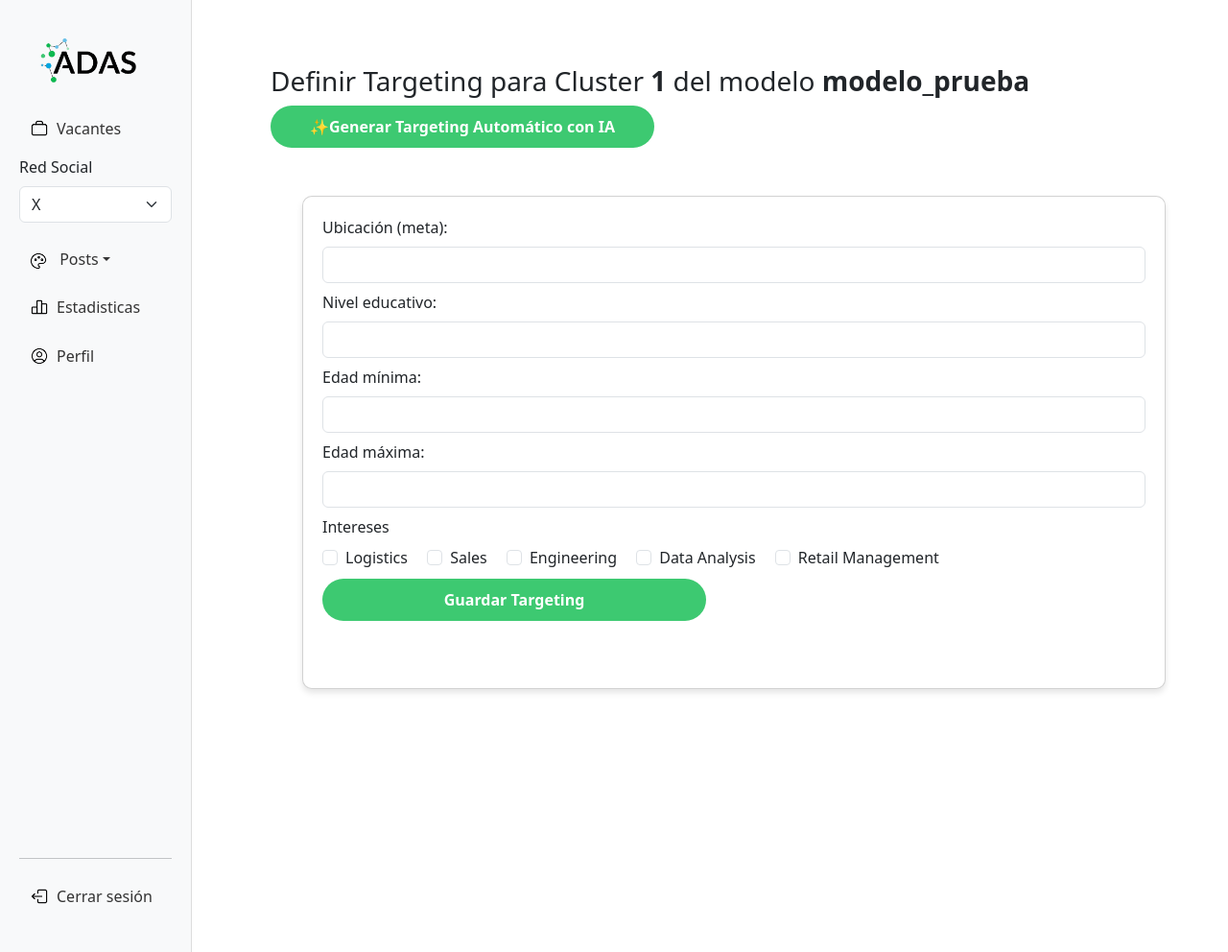
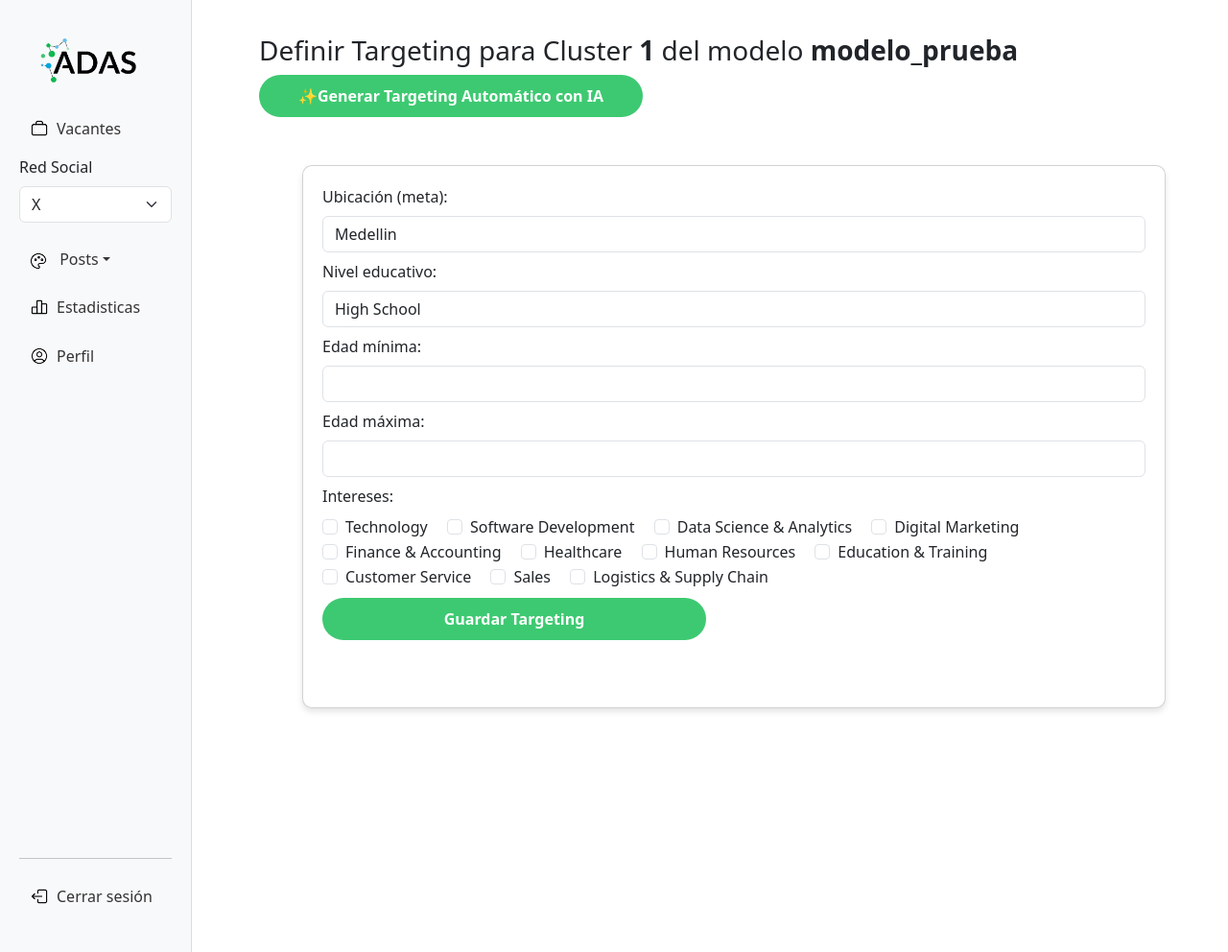
Before and after one commit to CamiloSAcevedo/ProyectoIng.Software, a Django app: page /administrador/clusters/10/1/targeting/ in a window 1280 px wide. Shown: the whole page at 96% size. Run offline with Django 5.2, Linux system fonts and the light colour scheme; data comes from the database, SQL or seed files in the repository; both versions use the stored data as it was after the commit; parts of the project's set-up code (start-up, migrations or seed data) failed here and were passed over; some libraries are stand-ins or nearby versions.

Commit message:
finalizacion de clustering con targeting almacenado correctamente

```diff
--- a/administrador/models.py
+++ b/administrador/models.py
@@ -154,6 +154,7 @@ class Ad(models.Model):
 
     plataforma = models.CharField(max_length=50, choices=PLATAFORMAS, default="facebook")
     nombre = models.CharField(max_length=250)
+    status = models.CharField(max_length=100, blank=True)
     revision = models.OneToOneField(Revision, on_delete=models.CASCADE, null=True, blank=True) # Campo para aprovación
     created_at = models.DateField(default=date.today)
 
--- a/administrador/templates/panel.html
+++ b/administrador/templates/panel.html
@@ -183,6 +183,7 @@
                     <li><a class="dropdown-item" href="{% url 'entrenar_modelo' %}">Entrenar modelo</a></li>
                     <li><a class="dropdown-item" href="{% url 'mis_modelos' %}">Mis modelos</a></li>
                     <li><a class="dropdown-item" href="{% url 'mis_clusters' %}">Ver clusters</a></li>
+                    <li><a class="dropdown-item" href="{% url 'mis_targeting' %}">Mis targets</a></li>
                 </ul>
             </li>
 
--- a/administrador/urls.py
+++ b/administrador/urls.py
@@ -84,6 +84,7 @@ urlpatterns = [
     path('mis_modelos/', clusteringViews.ver_modelos_entrenados, name='mis_modelos'),
     path('entrenar_modelo/', clusteringViews.entrenar_modelo, name='entrenar_modelo'),
     path('mis_clusters/', clusteringViews.ver_clusters, name='mis_clusters'),
+    path('mis_targeting/', clusteringViews.mis_targeting, name='mis_targeting'),
     path('clusters/<int:modelo_id>/<int:cluster>/targeting/', clusteringViews.definir_targeting, name='definir_targeting'),
     path('clusters/<int:modelo_id>/<int:cluster>/targeting/generar_ia/', clusteringViews.generar_targeting_ia, name='generar_targeting_ia'),
 
--- a/clustering/forms.py
+++ b/clustering/forms.py
@@ -44,11 +44,16 @@ class EntrenamientoForm(forms.Form):
 
 META_INTEREST_CHOICES = [
     ("technology", "Technology"),
-    ("sports", "Sports"),
-    ("travel", "Travel"),
-    ("beauty", "Beauty"),
-    ("fitness", "Fitness"),
-    ("education", "Education"),
+    ("software_development", "Software Development"),
+    ("data_science", "Data Science & Analytics"),
+    ("digital_marketing", "Digital Marketing"),
+    ("finance", "Finance & Accounting"),
+    ("healthcare", "Healthcare"),
+    ("human_resources", "Human Resources"),
+    ("education_training", "Education & Training"),
+    ("customer_service", "Customer Service"),
+    ("sales", "Sales"),
+    ("logistics", "Logistics & Supply Chain"),
 ]
 
 META_EDUCATION_CHOICES = [
@@ -60,11 +65,11 @@ META_EDUCATION_CHOICES = [
 ]
 
 META_LOCATION_CHOICES = [
-    ("New York", "New York"),
+    ("Medellin", "Medellin"),
     ("Bogotá", "Bogotá"),
-    ("Mexico City", "Mexico City"),
-    ("Lima", "Lima"),
-    ("Madrid", "Madrid"),
+    ("Itagui", "Itagui"),
+    ("Sabaneta", "Sabaneta"),
+    ("Cali", "Cali"),
 ]
 
 class ClusterTargetingForm(forms.ModelForm):
--- a/clustering/templates/definir_targeting.html
+++ b/clustering/templates/definir_targeting.html
@@ -52,65 +52,75 @@
 
 </style>
 
-<div class="container mt-5">
+<form method="post" style="margin-top: 1em;" id="formulario-vacante">
     <h3>Definir Targeting para Cluster <strong>{{ cluster }}</strong> del modelo <strong>{{ modelo.nombre }}</strong></h3>
 
     <div class="d-flex justify-content-between" style="text-align: right;">
         <button type="button" class="btn-pill" onclick="generarTargetingIA()">✨Generar Targeting Automático con IA</button>
     </div>
 
-    <form method="post" style="margin-top: 1em;" id="formulario-vacante">
+    <div id="sugerencia-targeting" class="card card-custom mt-4 d-none">
+        <h5>Targeting recomendado por IA:</h5>
+        <ul class="list-group list-group-flush">
+            <li class="list-group-item"><strong>Ubicación:</strong> <span id="sug_meta_location"></span></li>
+            <li class="list-group-item"><strong>Nivel educativo:</strong> <span id="sug_education_level"></span></li>
+            <li class="list-group-item"><strong>Edad mínima:</strong> <span id="sug_age_min"></span></li>
+            <li class="list-group-item"><strong>Edad máxima:</strong> <span id="sug_age_max"></span></li>
+            <li class="list-group-item"><strong>Intereses:</strong> <span id="sug_interests"></span></li>
+        </ul>
+    </div>
 
+    {% csrf_token %}
     <div class="card-container">
-
         <div class="card card-custom">
-                {% csrf_token %}
-
             <div id="alerta-exito" class="alert alert-success mt-3 d-none" role="alert">
                 Targeting generado exitosamente.
             </div>
 
             <div class="mb-2">
                 <label class="form-label">Ubicación (meta):</label>
-                    <input type="text" class="form-control" name="meta_location" id="id_meta_location">
+                <select name="meta_location" class="form-control" id="id_meta_location">
+                    {% for value, label in form.fields.meta_location.choices %}
+                        <option value="{{ value }}">{{ label }}</option>
+                    {% endfor %}
+                </select>
             </div>
 
             <div class="mb-2">
-                    <label class="form-label">Nivel educativo: </label>
-                    <input type="text" class="form-control" name="education_level" id="id_education_level">
+                <label class="form-label">Nivel educativo:</label>
+                <select name="education_level" class="form-control" id="id_education_level">
+                    {% for value, label in form.fields.education_level.choices %}
+                        <option value="{{ value }}">{{ label }}</option>
+                    {% endfor %}
+                </select>
             </div>
 
             <div class="mb-2">
-                    <label class="form-label">Edad mínima: </label>
+                <label class="form-label">Edad mínima:</label>
                 <input type="number" class="form-control" name="age_min" id="id_age_min">
             </div>
 
             <div class="mb-2">
-                    <label class="form-label">Edad máxima: </label>
+                <label class="form-label">Edad máxima:</label>
                 <input type="number" class="form-control" name="age_max" id="id_age_max">
             </div>
 
             <div class="mb-2">
-                    <label class="form-label">Intereses</label><br>
-                    {% for interest in interests %}
+                <label class="form-label">Intereses:</label><br>
+                {% for value, label in form.fields.interests.choices %}
                     <div class="form-check form-check-inline">
-                            <input class="form-check-input" type="checkbox" name="interests" value="{{ interest }}" id="interest_{{ forloop.counter }}">
-                            <label class="form-check-label" for="interest_{{ forloop.counter }}">{{ interest }}</label>
+                        <input class="form-check-input" type="checkbox" name="interests" value="{{ value }}" id="interest_{{ forloop.counter }}">
+                        <label class="form-check-label" for="interest_{{ forloop.counter }}">{{ label }}</label>
                     </div>
                 {% endfor %}
             </div>
 
             <button type="submit" class="btn-pill">Guardar Targeting</button>
-
             <div style="height: 50px;"></div>
-
         </div>
-
     </div>
-
 </form>
 
-</div>
 
 
 <script>
@@ -125,24 +135,20 @@
     .then(res => res.json())
     .then(data => {
         if (data.success) {
-                // Mostrar mensaje de éxito
-                const alerta = document.getElementById("alerta-exito");
-                alerta.classList.remove("d-none");
+            // Mostrar tarjeta de sugerencia
+            document.getElementById("sugerencia-targeting").classList.remove("d-none");
 
-                // Llenar campos simples
-                document.getElementById("id_meta_location").value = data.meta_location;
-                document.getElementById("id_education_level").value = data.education_level;
-                document.getElementById("id_age_min").value = data.age_min;
-                document.getElementById("id_age_max").value = data.age_max;
+            document.getElementById("sug_meta_location").textContent = data.meta_location;
+            document.getElementById("sug_education_level").textContent = data.education_level;
+            document.getElementById("sug_age_min").textContent = data.age_min;
+            document.getElementById("sug_age_max").textContent = data.age_max;
+            document.getElementById("sug_interests").textContent = data.interests.join(", ");
 
-                // Llenar intereses si es MultipleChoiceField
-                const interestsSelect = document.getElementById("id_interests");
-                if (interestsSelect && interestsSelect.options) {
-                    for (let i = 0; i < interestsSelect.options.length; i++) {
-                        const option = interestsSelect.options[i];
-                        option.selected = data.interests.includes(option.value);
-                    }
-                }
+            // Guardar datos en variables temporales para luego copiarlos
+            window.targetingSugerido = data;
+
+            // Opcional: Scroll hacia la tarjeta
+            document.getElementById("sugerencia-targeting").scrollIntoView({ behavior: 'smooth' });
         } else {
             alert("Error al generar targeting con IA: " + data.error);
         }
@@ -153,4 +159,5 @@
 }
 </script>
 
+
 {% endblock %}
--- a/clustering/views.py
+++ b/clustering/views.py
@@ -96,6 +96,11 @@ def ver_modelos_entrenados(request):
     modelos = ModeloEntrenado.objects.order_by('-fecha')
     return render(request, 'mis_modelos.html', {'modelos': modelos})
 
+def mis_targeting(request):
+    targets = ClusterTargeting.objects.all()
+    return render(request, 'mis_targeting.html', {'targets': targets})
+
+
 
 def ver_clusters(request):
     modelos = ModeloEntrenado.objects.order_by('-fecha')
@@ -135,6 +140,7 @@ def definir_targeting(request, modelo_id, cluster):
 
     if request.method == 'POST':
         form = ClusterTargetingForm(request.POST)
+        print(request.POST)  # <- Esto te dirá si meta_location e interests están llegando
         if form.is_valid():
             targeting = form.save(commit=False)
             targeting.modelo_clustering = modelo
@@ -143,6 +149,8 @@ def definir_targeting(request, modelo_id, cluster):
             return redirect('mis_clusters')
         else:
             messages.error(request, message="Error al crear el targeting...")
+            print(form.errors)  # Para depuración en consola
+            messages.error(request, "Revisa los campos. No se pudo guardar.")
     else:
         form = ClusterTargetingForm()
 
```
Also changed, not shown: clustering/templates/mis_targeting.html (added, +30 -0 lines), clustering/utils.py (+31 -0 lines), administrador/migrations/0001_initial.py, administrador/migrations/0002_adgrouptiktok_adtiktok_advertisertiktok_and_more.py (deleted), administrador/migrations/0003_adtiktok_imagen.py (deleted), administrador/migrations/0004_adtiktok_comentario_admin_adtiktok_created_at_and_more.py (deleted), administrador/migrations/0004_remove_ad_status_remove_post_status_and_more.py (deleted), administrador/migrations/0005_vacante_modelo_clustering.py (deleted), administrador/migrations/0006_adset_targeting.py (deleted), db.sqlite3. Lines whose indentation alone changed are shown as unchanged.
